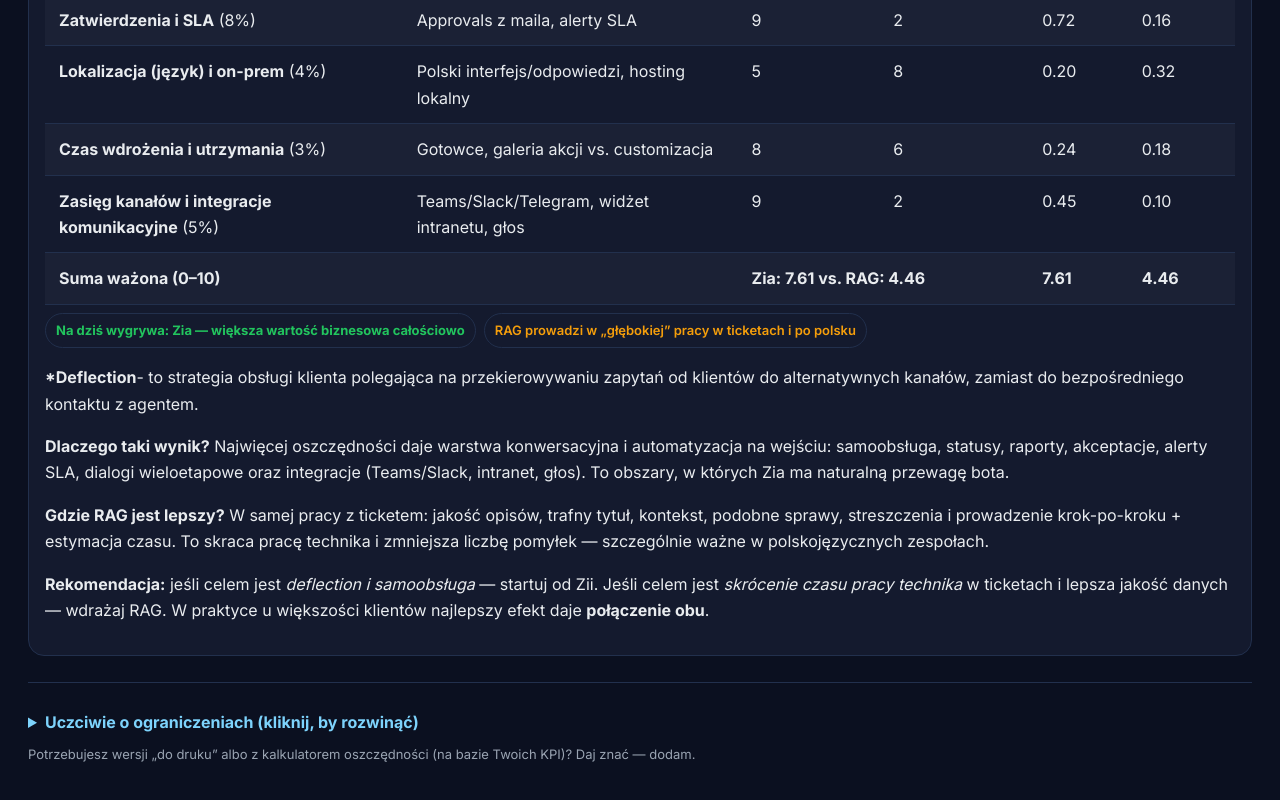
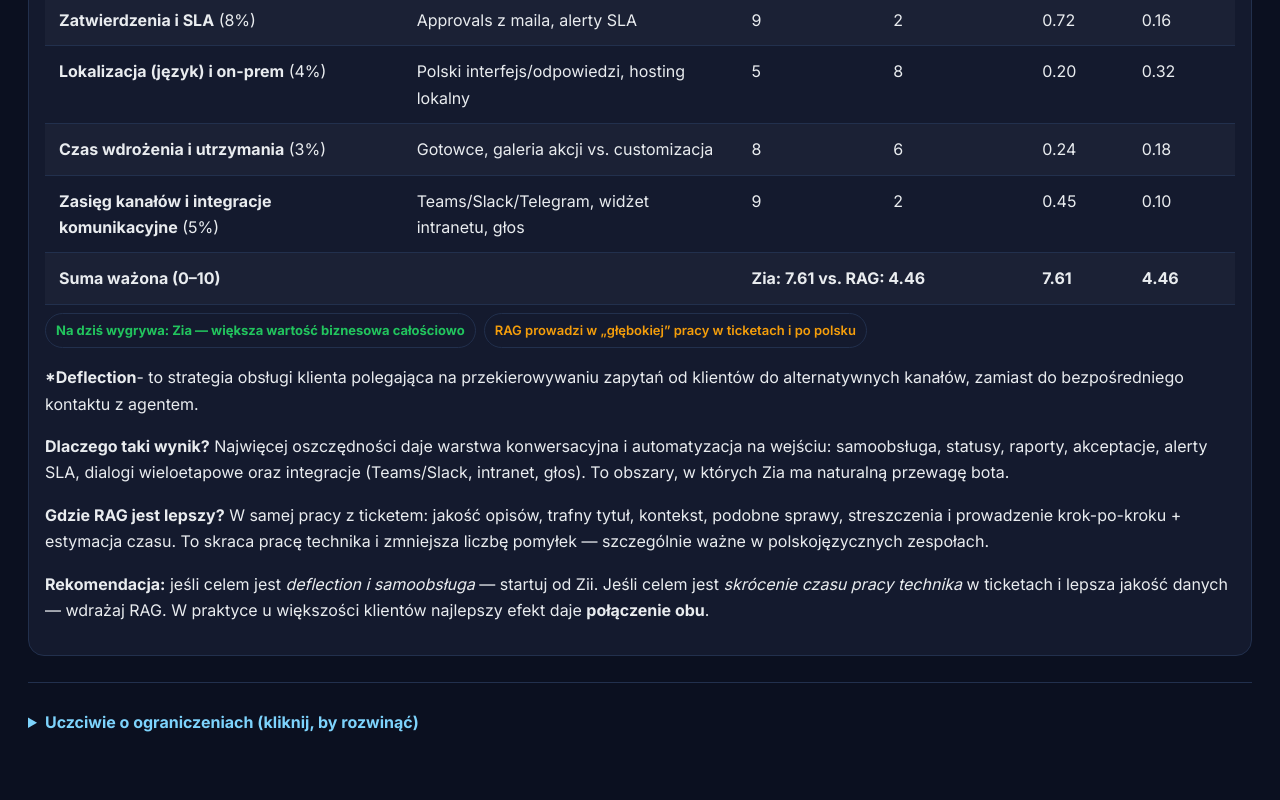
Before and after one commit to TRompalskiOryx/trompalskioryx.github.io, a plain HTML site: page index.html in a window 1280 px wide. Shown: the part 5293-6093 px from the top of the page. After the commit the page ends 6061 px from the top, so only its background shows below. Drawn offline with Linux system fonts and the light colour scheme.

Commit message:
Add files via upload

```diff
--- a/index.html
+++ b/index.html
@@ -568,8 +568,6 @@
         Z kolei Zia jako chatbot świetnie obsługuje samoobsługę, statusy, raporty, akceptacje, automatyzację rozmów i alerty SLA, ale nie posiada dziś tak rozbudowanych podpowiedzi „w samym ticketcie” jak RAG (ocena jakości opisu, szczegółowa checklista z szacowanym czasem, wykrywanie kontekstu).
       </p>
     </details>
-
-    <p class="note">Potrzebujesz wersji „do druku” albo z kalkulatorem oszczędności (na bazie Twoich KPI)? Daj znać — dodam.</p>
   </div>
 </body>
 </html>
```
